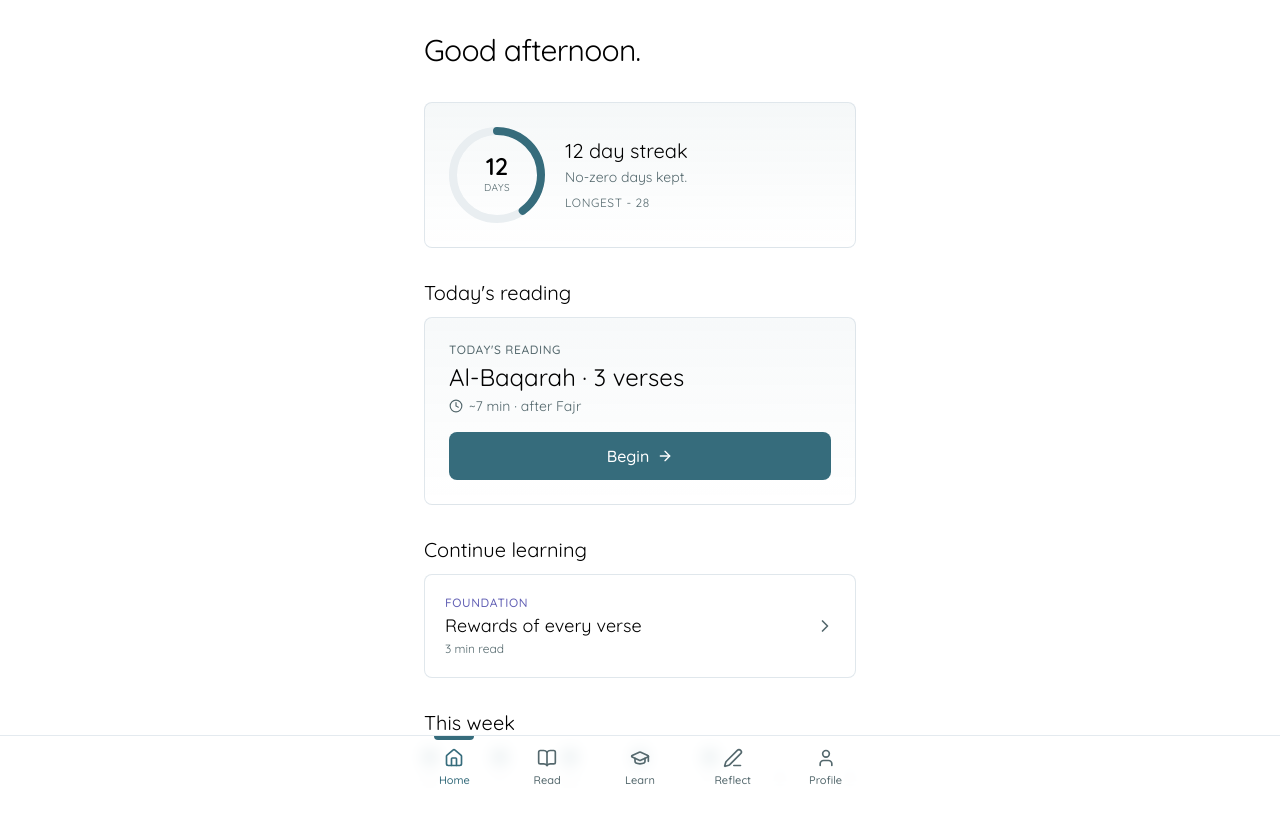
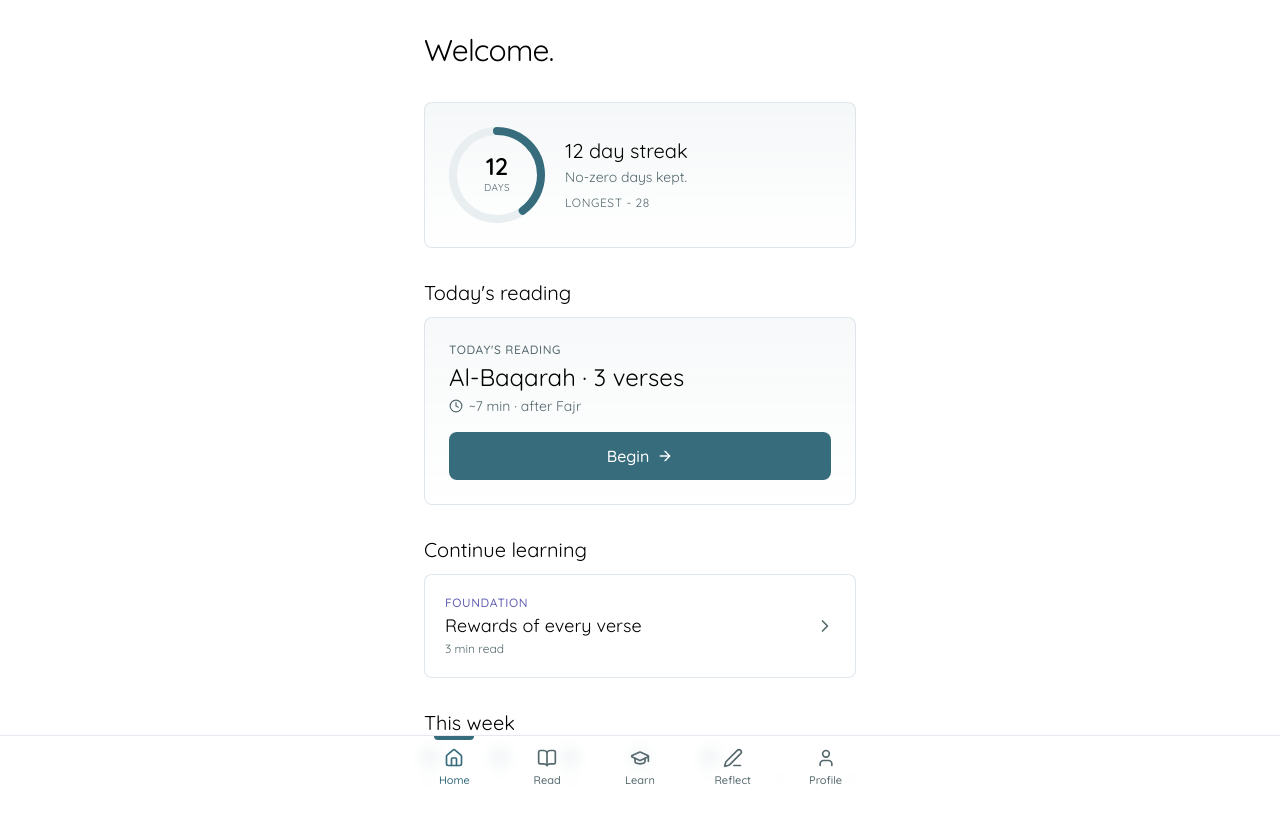
Before and after one commit to Sadiq-Teslim/quran-flow, a Next.js app: page /home in a window 1280 px wide. Shown: the top 822 px of the page. Built offline with nearby package versions, Linux system fonts and the light colour scheme; no server answers; a web font is replaced by a local one.

Commit message:
Show user name in home greeting

```diff
--- a/app/(app)/home/page.tsx
+++ b/app/(app)/home/page.tsx
@@ -12,15 +12,6 @@ import { IdentityBadge } from "@/components/identity-badge";
 import { StreakRing } from "@/components/streak-ring";
 import { WeekDots } from "@/components/week-dots";
 import { DayPlanCard } from "@/components/day-plan-card";
-
-function timeOfDayGreeting() {
-  const h = new Date().getHours();
-  if (h < 5) return "Peace upon your night";
-  if (h < 12) return "Good morning";
-  if (h < 17) return "Good afternoon";
-  if (h < 20) return "Good evening";
-  return "Peace upon your night";
-}
 
 export default function HomePage() {
   const user = useUser();
@@ -41,8 +32,8 @@ export default function HomePage() {
         ) : (
           <h1 className="font-serif text-3xl leading-tight tracking-tight">
             {!user.data || user.data.isAnonymous
-              ? `${timeOfDayGreeting()}.`
-              : `${timeOfDayGreeting()}, ${user.data?.name}.`}
+              ? "Welcome."
+              : user.data.name}
           </h1>
         )}
         {user.data?.identity ? (
```
